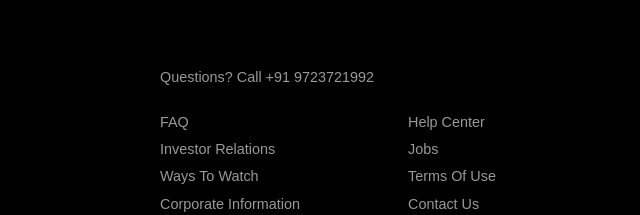
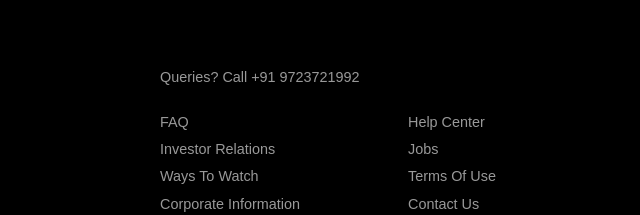
Before and after one commit to NarendraKumarMadireddy/Netflix-Homepage-Clone, a plain HTML site: page index.html in a window 1280 px wide. Shown: the part 1300-1515 px from the top of the page, 0-640 px from the left. Drawn offline with Linux system fonts and the light colour scheme.

Commit message:
Update index.html

```diff
--- a/index.html
+++ b/index.html
@@ -172,7 +172,7 @@
     </section>
 
     <footer class="footer">
-      <p>Questions? Call +91 9723721992</p>
+      <p>Queries? Call +91 9723721992</p>
       <div class="footer-cols">
         <ul>
           <li><a href="#">FAQ</a></li>
```
